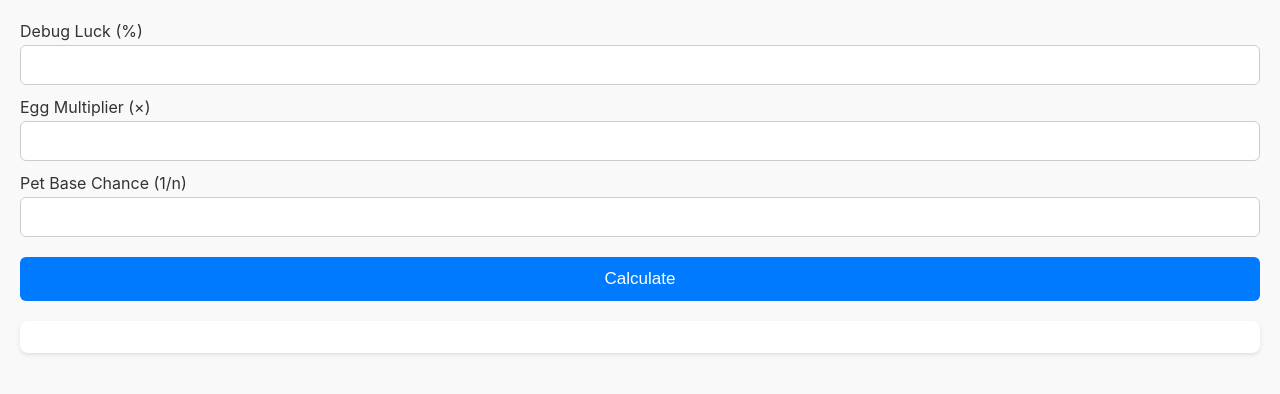
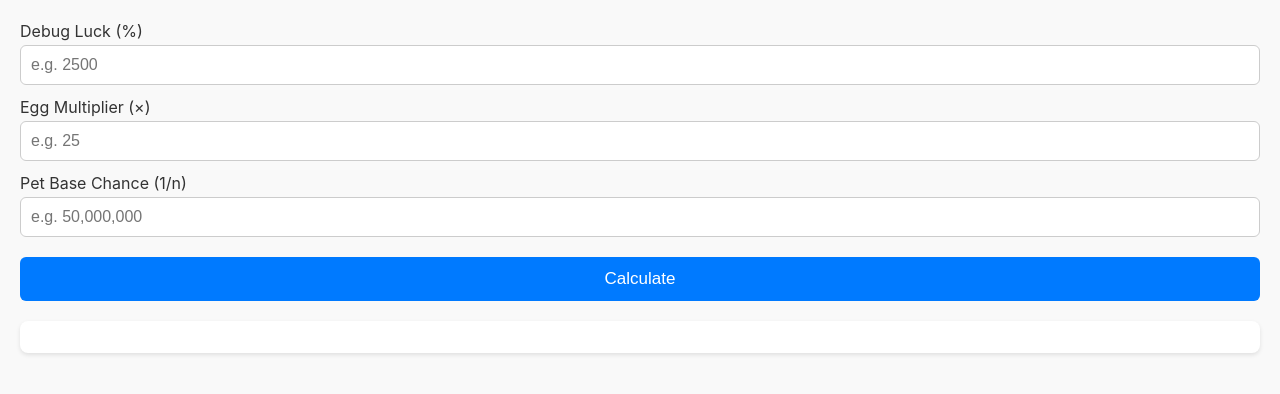
Before and after one commit to Meerkatologyx/petchance, a plain HTML site: page index.html in a window 1280 px wide. Shown: the part 72-466 px from the top of the page. Drawn offline with Linux system fonts and the light colour scheme.

Commit message:
added placeholders

```diff
--- a/index.html
+++ b/index.html
@@ -50,13 +50,13 @@
 <h2>Pet Chance Calculator</h2>
 
 <label for="debug">Debug Luck (%)</label>
-<input id="debug" type="number" inputmode="numeric">
+<input id="debug" type="number" inputmode="numeric" placeholder="e.g. 2500">
 
 <label for="riftEgg">Egg Multiplier (×)</label>
-<input id="riftEgg" type="number" inputmode="numeric" placeholder="">
+<input id="riftEgg" type="number" inputmode="numeric" placeholder="e.g. 25">
 
 <label for="base">Pet Base Chance (1/n)</label>
-<input id="base" type="number" inputmode="numeric">
+<input id="base" type="number" inputmode="numeric" placeholder="e.g. 50,000,000">
 
 <button onclick="go()">Calculate</button>
 
```
